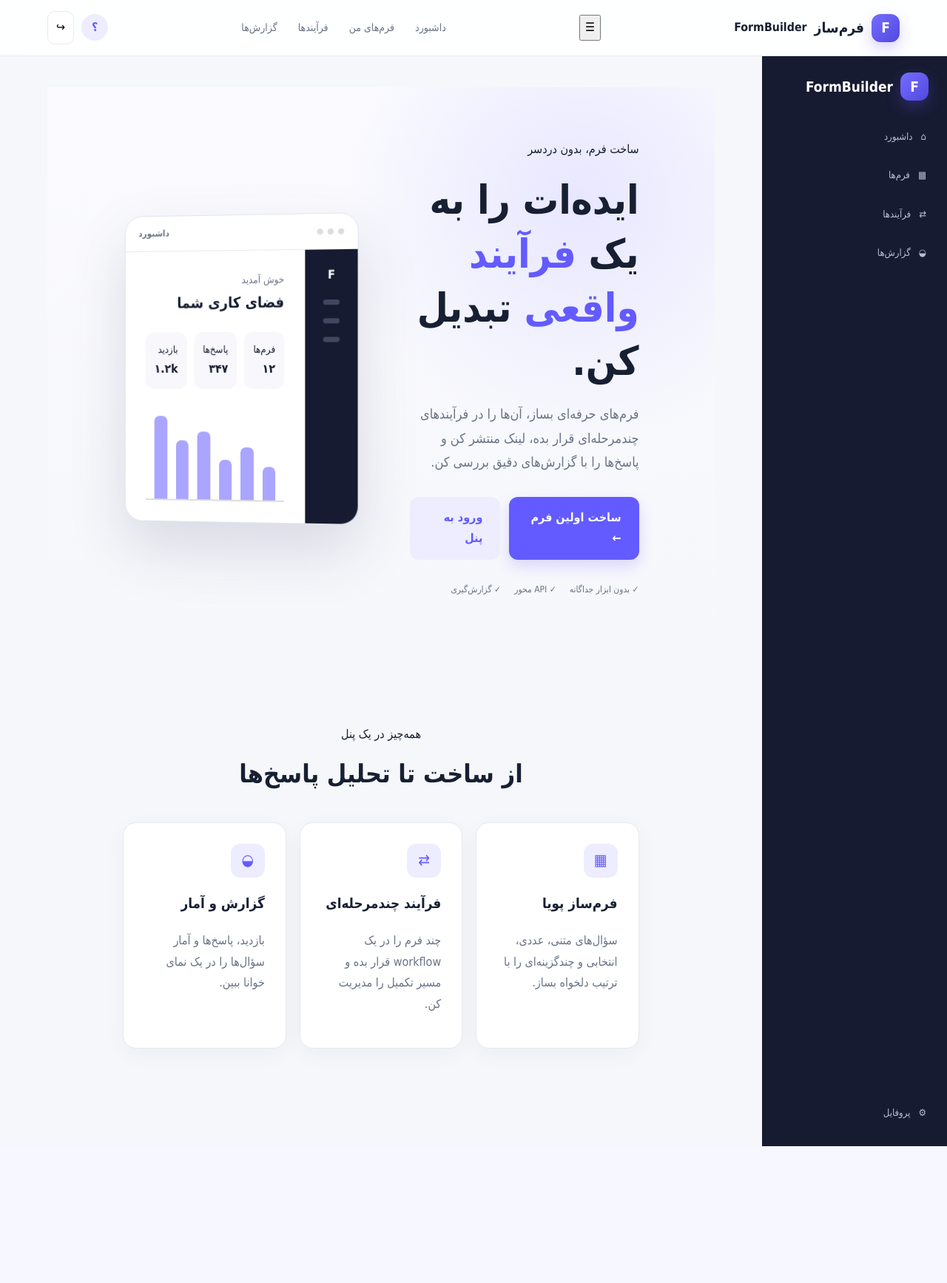
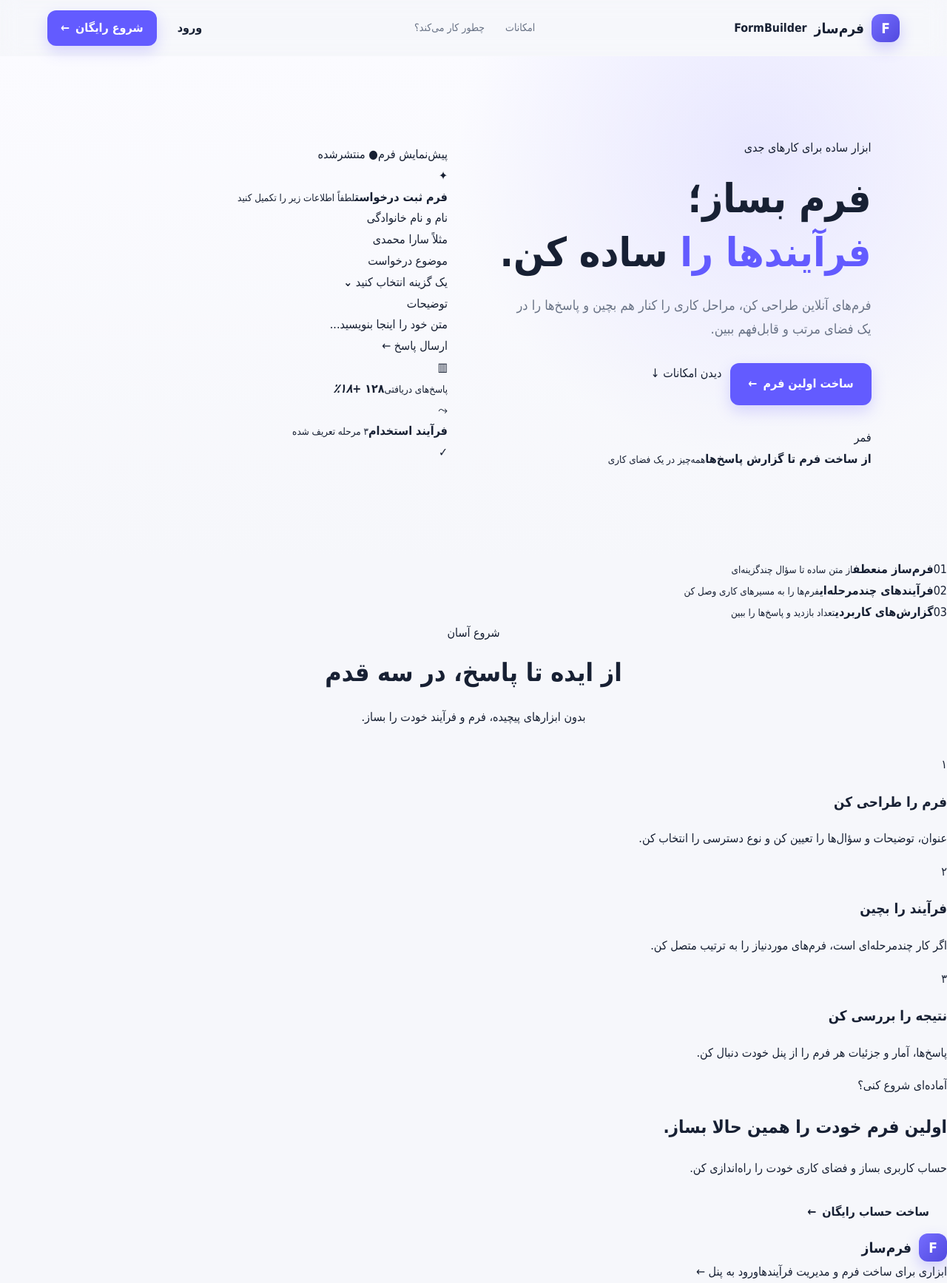
Before and after one commit to ShayanNsA/FormBuilder, a Django app: page / in a window 1280 px wide. Shown: the whole page at 74% size. Before the commit the page ends 1550 px from the top, so only its background shows below. Run offline with Django 5.2, Linux system fonts and the light colour scheme; parts of the project's set-up code (start-up, migrations or seed data) failed here and were passed over.

Commit message:
Apply complete FormBuilder frontend package

```diff
--- a/templates/frontend/home.html
+++ b/templates/frontend/home.html
@@ -1,9 +1,13 @@
 {% extends "frontend/base.html" %}
-{% block title %}FormBuilder | ساخت فرم و فرآیند{% endblock %}
-{% block public_nav %}<header class="topbar landing-nav"><a class="brand" href="/"><span class="brand-mark">F</span><span>FormBuilder</span></a><div class="top-actions"><a class="btn btn-ghost" href="/login/">ورود</a><a class="btn btn-primary" href="/register/">شروع کنید</a></div></header>{% endblock %}
-{% block page %}home{% endblock %}
-{% block body %}
-<main class="landing"><section class="hero"><div class="hero-copy"><span class="eyebrow">ساخت فرم، بدون دردسر</span><h1>ایده‌ات را به یک <span>فرآیند واقعی</span> تبدیل کن.</h1><p>فرم‌های حرفه‌ای بساز، آن‌ها را در فرآیندهای چندمرحله‌ای قرار بده، لینک منتشر کن و پاسخ‌ها را با گزارش‌های دقیق بررسی کن.</p><div class="hero-actions"><a class="btn btn-primary btn-lg" href="/register/">ساخت اولین فرم ←</a><a class="btn btn-soft btn-lg" href="/login/">ورود به پنل</a></div><div class="trust-row"><span>✓ بدون ابزار جداگانه</span><span>✓ API محور</span><span>✓ گزارش‌گیری</span></div></div>
-<div class="hero-visual"><div class="dashboard-mock"><div class="mock-head"><span></span><span></span><span></span><b>داشبورد</b></div><div class="mock-body"><aside><strong>F</strong><i></i><i></i><i></i></aside><section><div class="mock-title"><small>خوش آمدید</small><strong>فضای کاری شما</strong></div><div class="mock-stats"><div><small>فرم‌ها</small><b>۱۲</b></div><div><small>پاسخ‌ها</small><b>۳۴۷</b></div><div><small>بازدید</small><b>۱.۲k</b></div></div><div class="mock-chart"><span style="height:35%"></span><span style="height:55%"></span><span style="height:42%"></span><span style="height:72%"></span><span style="height:62%"></span><span style="height:88%"></span></div></section></div></div></div></section>
-<section class="section"><div class="section-heading"><span class="eyebrow">همه‌چیز در یک پنل</span><h2>از ساخت تا تحلیل پاسخ‌ها</h2></div><div class="feature-grid"><article class="feature-card"><div class="feature-icon">▦</div><h3>فرم‌ساز پویا</h3><p>سؤال‌های متنی، عددی، انتخابی و چندگزینه‌ای را با ترتیب دلخواه بساز.</p></article><article class="feature-card"><div class="feature-icon">⇄</div><h3>فرآیند چندمرحله‌ای</h3><p>چند فرم را در یک workflow قرار بده و مسیر تکمیل را مدیریت کن.</p></article><article class="feature-card"><div class="feature-icon">◒</div><h3>گزارش و آمار</h3><p>بازدید، پاسخ‌ها و آمار سؤال‌ها را در یک نمای خوانا ببین.</p></article></div></section></main>
+{% block title %}فرم‌ساز | ساخت فرم و فرآیند آنلاین{% endblock %}
+{% block shell %}
+<header class="topbar landing-nav"><a class="brand" href="/"><span class="brand-mark">F</span><span>فرم‌ساز</span><small>FormBuilder</small></a><nav class="topnav"><a href="#features">امکانات</a><a href="#how">چطور کار می‌کند؟</a></nav><div class="top-actions"><a class="btn btn-quiet" href="/login/">ورود</a><a class="btn btn-primary" href="/register/">شروع رایگان <span>←</span></a></div></header>
+<main class="landing">
+  <section class="hero"><div class="hero-copy"><span class="eyebrow"><span class="eyebrow-dot"></span> ابزار ساده برای کارهای جدی</span><h1>فرم بساز؛<br><span>فرآیندها را</span> ساده کن.</h1><p>فرم‌های آنلاین طراحی کن، مراحل کاری را کنار هم بچین و پاسخ‌ها را در یک فضای مرتب و قابل‌فهم ببین.</p><div class="hero-actions"><a class="btn btn-primary btn-lg" href="/register/">ساخت اولین فرم <span>←</span></a><a class="text-link" href="#features">دیدن امکانات <span>↓</span></a></div><div class="hero-proof"><div class="proof-avatars"><span>ف</span><span>م</span><span>ر</span></div><div><strong>از ساخت فرم تا گزارش پاسخ‌ها</strong><small>همه‌چیز در یک فضای کاری</small></div></div></div>
+  <div class="hero-visual"><div class="visual-orbit orbit-one"></div><div class="visual-orbit orbit-two"></div><div class="preview-window"><div class="preview-top"><div class="window-dots"><i></i><i></i><i></i></div><span>پیش‌نمایش فرم</span><span class="preview-badge">● منتشرشده</span></div><div class="preview-body"><div class="preview-brand"><span class="preview-icon">✦</span><div><strong>فرم ثبت درخواست</strong><small>لطفاً اطلاعات زیر را تکمیل کنید</small></div></div><div class="preview-field"><span>نام و نام خانوادگی</span><div>مثلاً سارا محمدی</div></div><div class="preview-field"><span>موضوع درخواست</span><div>یک گزینه انتخاب کنید <b>⌄</b></div></div><div class="preview-field"><span>توضیحات</span><div class="preview-textarea">متن خود را اینجا بنویسید...</div></div><div class="preview-submit">ارسال پاسخ <span>←</span></div></div></div><div class="float-card float-stat"><span class="float-icon purple">▥</span><div><small>پاسخ‌های دریافتی</small><strong>۱۲۸ <em>+۱۸٪</em></strong></div></div><div class="float-card float-workflow"><span class="float-icon mint">⤳</span><div><strong>فرآیند استخدام</strong><small>۳ مرحله تعریف شده</small></div><span class="status-check">✓</span></div></div></section>
+  <section class="feature-strip" id="features"><div><span class="feature-number">01</span><strong>فرم‌ساز منعطف</strong><small>از متن ساده تا سؤال چندگزینه‌ای</small></div><div><span class="feature-number">02</span><strong>فرآیندهای چندمرحله‌ای</strong><small>فرم‌ها را به مسیرهای کاری وصل کن</small></div><div><span class="feature-number">03</span><strong>گزارش‌های کاربردی</strong><small>تعداد بازدید و پاسخ‌ها را ببین</small></div></section>
+  <section class="landing-section" id="how"><div class="section-heading"><span class="eyebrow">شروع آسان</span><h2>از ایده تا پاسخ، در سه قدم</h2><p>بدون ابزارهای پیچیده، فرم و فرآیند خودت را بساز.</p></div><div class="steps-grid"><article><span>۱</span><h3>فرم را طراحی کن</h3><p>عنوان، توضیحات و سؤال‌ها را تعیین کن و نوع دسترسی را انتخاب کن.</p></article><article><span>۲</span><h3>فرآیند را بچین</h3><p>اگر کار چندمرحله‌ای است، فرم‌های موردنیاز را به ترتیب متصل کن.</p></article><article><span>۳</span><h3>نتیجه را بررسی کن</h3><p>پاسخ‌ها، آمار و جزئیات هر فرم را از پنل خودت دنبال کن.</p></article></div></section>
+  <section class="cta-banner"><div><span class="eyebrow">آماده‌ای شروع کنی؟</span><h2>اولین فرم خودت را همین حالا بساز.</h2><p>حساب کاربری بساز و فضای کاری خودت را راه‌اندازی کن.</p></div><a class="btn btn-light btn-lg" href="/register/">ساخت حساب رایگان <span>←</span></a></section>
+  <footer class="landing-footer"><a class="brand" href="/"><span class="brand-mark">F</span><span>فرم‌ساز</span></a><span>ابزاری برای ساخت فرم و مدیریت فرآیندها</span><a href="/login/">ورود به پنل ←</a></footer>
+</main>
 {% endblock %}
```
